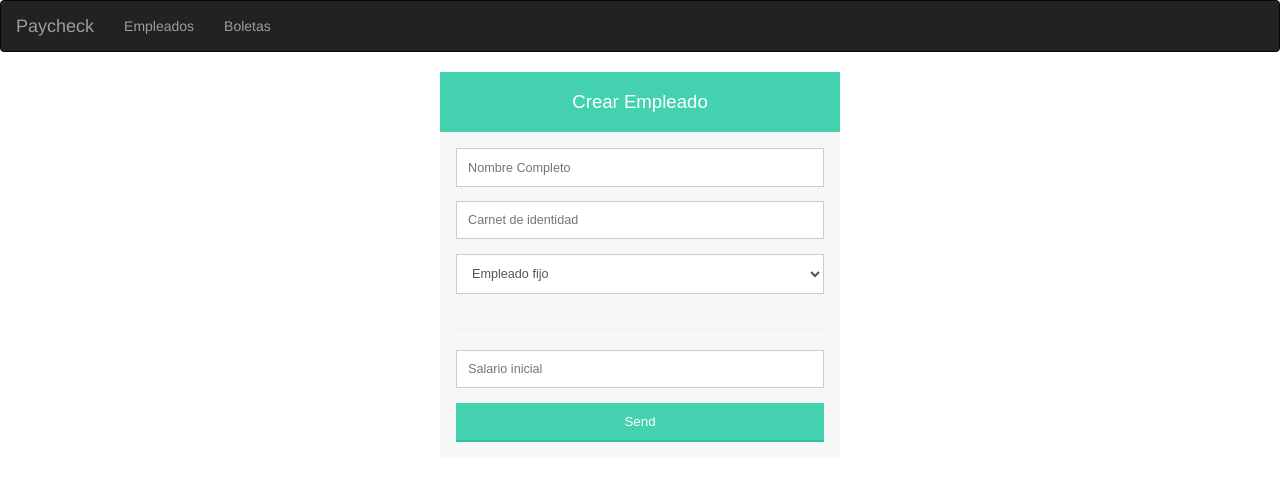
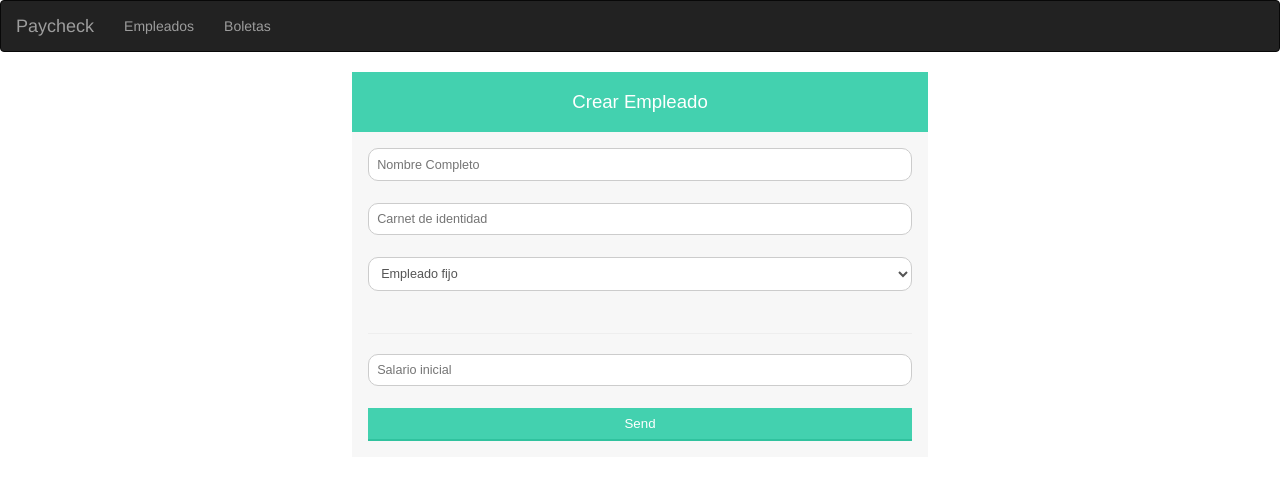
Before and after one commit to Andresxx/paycheck-ui, an Angular app: page /createEmployee in a window 1280 px wide. Shown: the top 480 px of the page. Built offline with nearby package versions, Linux system fonts and the light colour scheme.

Commit message:
fix css of views

```diff
--- a/src/components/create-employee/create-employee.component.css
+++ b/src/components/create-employee/create-employee.component.css
@@ -1,6 +1,6 @@
 .form-style-6{
 	font: 95% Arial, Helvetica, sans-serif;
-	max-width: 400px;
+	max-width: 45%;
 	margin: 10px auto;
 	padding: 16px;
 	background: #F7F7F7;
@@ -37,9 +37,10 @@
 	background: #fff;
 	margin-bottom: 4%;
 	border: 1px solid #ccc;
-	padding: 3%;
+	padding: 1.5%;
 	color: #555;
 	font: 95% Arial, Helvetica, sans-serif;
+	border-radius: 10px;
 }
 .form-style-6 input[type="text"]:focus,
 .form-style-6 input[type="date"]:focus,
@@ -53,7 +54,7 @@
 .form-style-6 select:focus
 {
 	box-shadow: 0 0 5px #43D1AF;
-	padding: 3%;
+	padding: 1.5%;
 	border: 1px solid #43D1AF;
 }
 
@@ -63,7 +64,7 @@
 	-webkit-box-sizing: border-box;
 	-moz-box-sizing: border-box;
 	width: 100%;
-	padding: 3%;
+	padding: 1.5%;
 	background: #43D1AF;
 	border-bottom: 2px solid #30C29E;
 	border-top-style: none;
--- a/src/components/create-employee/create-employee.component.html
+++ b/src/components/create-employee/create-employee.component.html
@@ -20,6 +20,6 @@
       <input type="number" name="field6" placeholder="Salario inicial" [(ngModel)]='employee.salary'/>
     </div>
 
-    <input type="submit" value="Send" (click)="print()" />
+    <input type="submit" value="Send" (click)="crateEmployee()" />
   </form>
 </div>
--- a/src/components/create-employee/create-employee.component.ts
+++ b/src/components/create-employee/create-employee.component.ts
@@ -19,11 +19,10 @@ export class CreateEmployeeComponent implements OnInit {
       salary: '',
       percentage: ''
     }
-    // this.employeeType = "tiempo completo";
   }
 
 
-  print(){
+  crateEmployee(){
     console.log(this.employee)
   }
 
```
